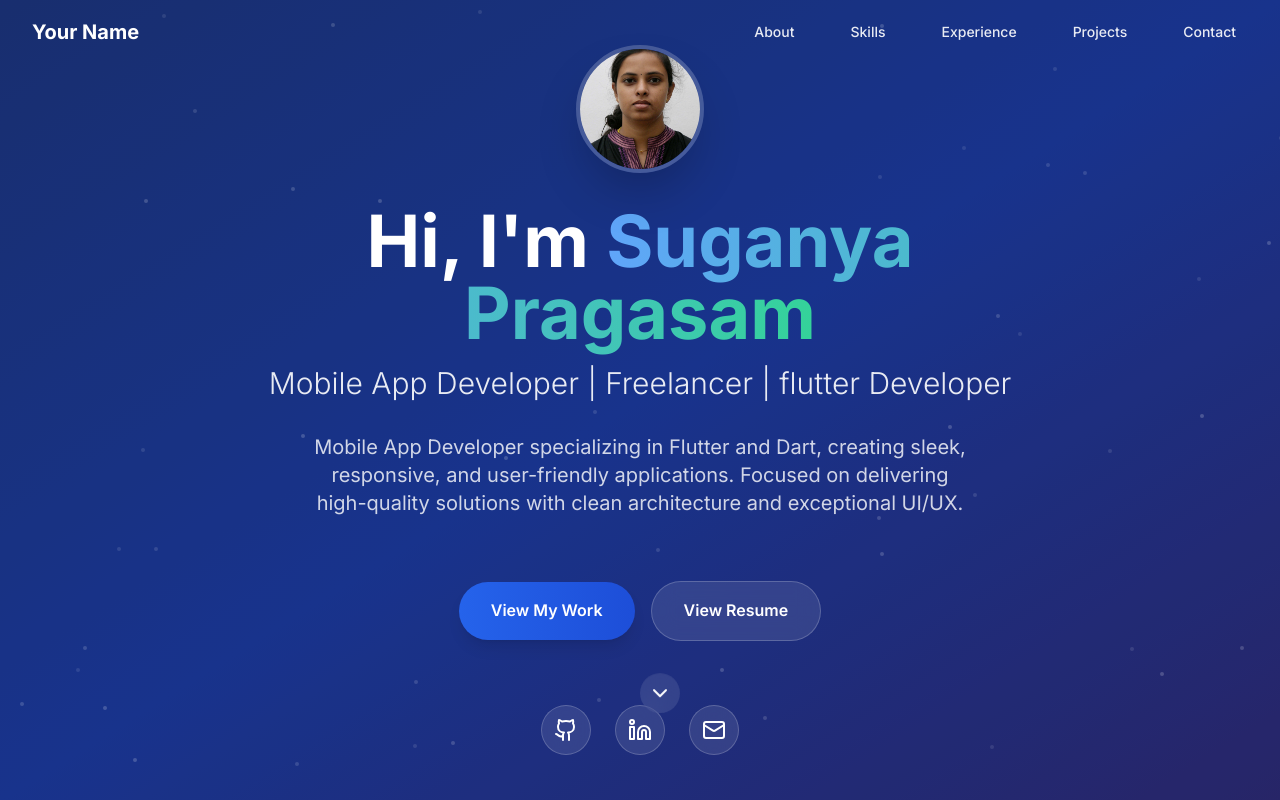
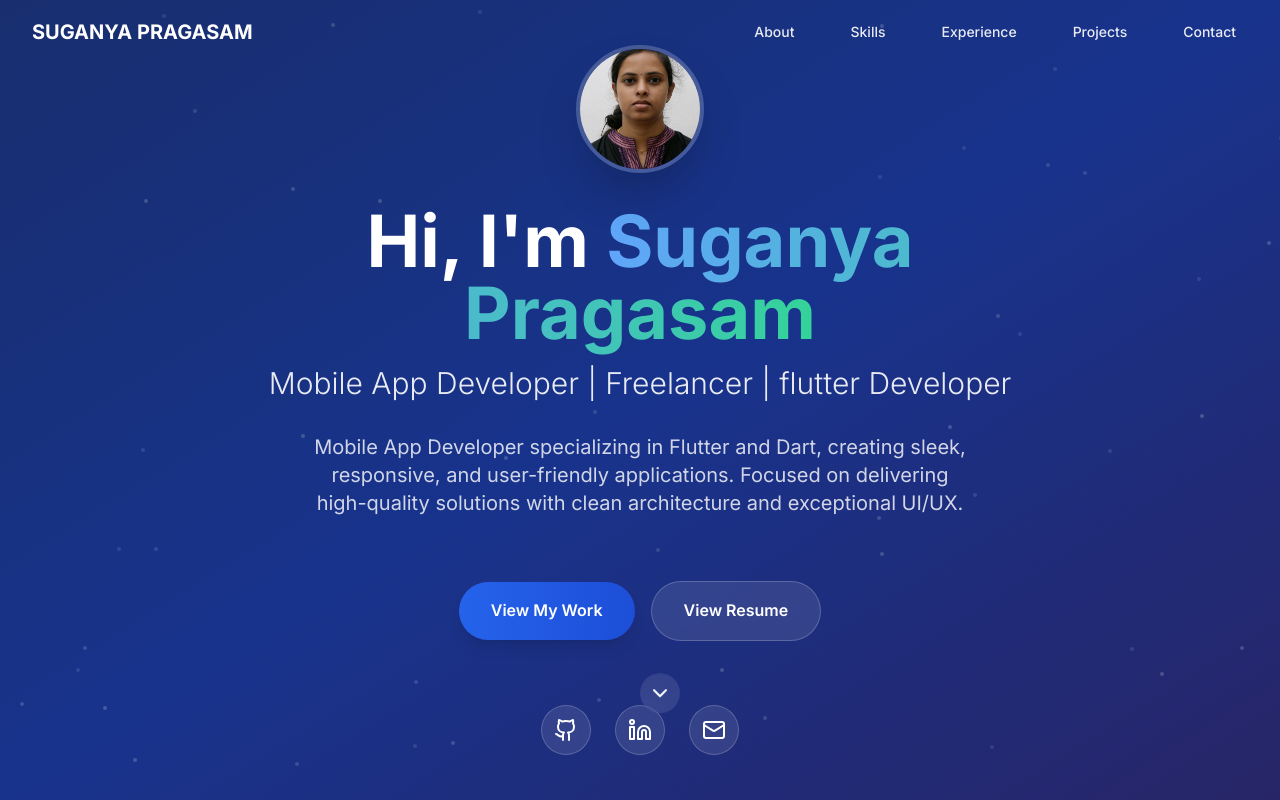
Before and after one commit to Suganyapragasam/new-profile, a React (Vite) app: page / in a window 1280 px wide. Shown: the top 800 px of the page. Built offline with nearby package versions, Linux system fonts and the light colour scheme.

Commit message:
logo changed and name added in the header

```diff
--- a/index.html
+++ b/index.html
@@ -2,9 +2,9 @@
 <html lang="en">
   <head>
     <meta charset="UTF-8" />
-    <link rel="icon" type="image/svg+xml" href="/vite.svg" />
+    <link rel="icon" type="image/svg+xml" href="/icon_logo.png" />
     <meta name="viewport" content="width=device-width, initial-scale=1.0" />
-    <title>Your Name - Portfolio</title>
+    <title>Suganya Pragasam - Portfolio</title>
     <meta name="description" content="Professional portfolio of Your Name - Software Developer & Creative Problem Solver">
     <link rel="preconnect" href="https://fonts.googleapis.com">
     <link rel="preconnect" href="https://fonts.gstatic.com" crossorigin>
--- a/src/components/Header.tsx
+++ b/src/components/Header.tsx
@@ -39,7 +39,7 @@ const Header = () => {
                 isScrolled ? 'text-gray-900' : 'text-white'
               }`}
             >
-              Your Name
+              SUGANYA PRAGASAM
             </button>
           </div>
 
```
Also changed, not shown: public/icon_logo.png (added), public/icon_name.png (added).
